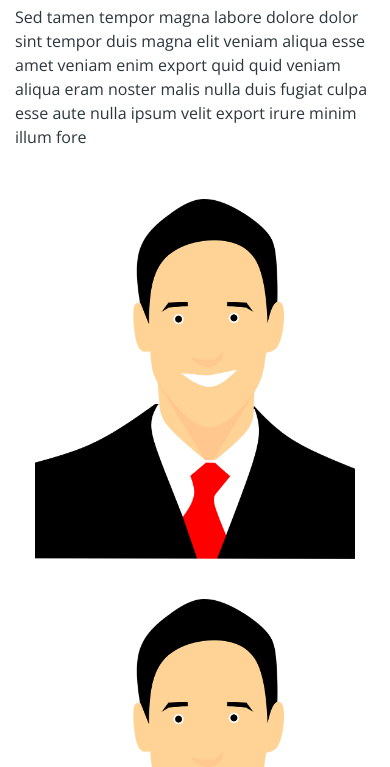
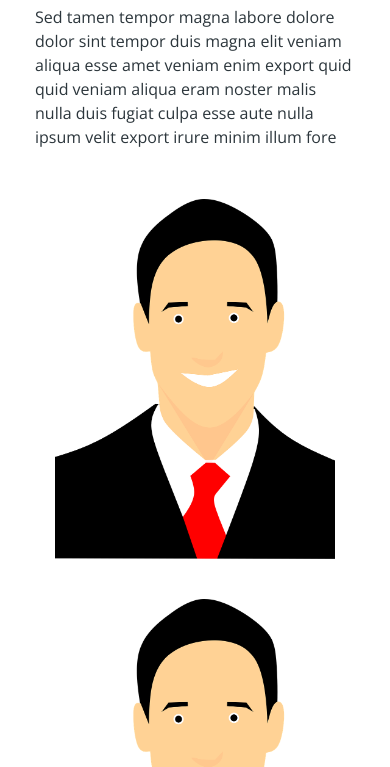
Before and after one commit to shraddharajkuwar/templatewebsite, a plain HTML site: page team.html in a window 390 px wide. Shown: the part 197-964 px from the top of the page. Drawn offline with nearby package versions, Linux system fonts and the light colour scheme.

Commit message:
new commit

```diff
--- a/assets/css/style.css
+++ b/assets/css/style.css
@@ -152,6 +152,9 @@ h1, h2, h3, h4, h5, h6 {
   }
   #header #logo img {
     max-height: 40px;
+  }
+  #portfolio .portfolio-item{
+    padding: 20px 0px;
   }
 }
 
@@ -337,6 +340,9 @@ h1, h2, h3, h4, h5, h6 {
 @media (max-width: 768px) {
   #nav-menu-container {
     display: none;
+  }
+  #portfolio .portfolio-item{
+    padding: 20px 0px;
   }
 }
 
@@ -699,7 +705,7 @@ section {
 /* Our Portfolio Section
 --------------------------------*/
 #portfolio, #services, #about{
-  padding-top: 60px;
+ padding: 60px 20px;
 }
 
 #portfolio .portfolio-overlay {
```
Also changed, not shown: about-us.html (+1 -1 lines).
